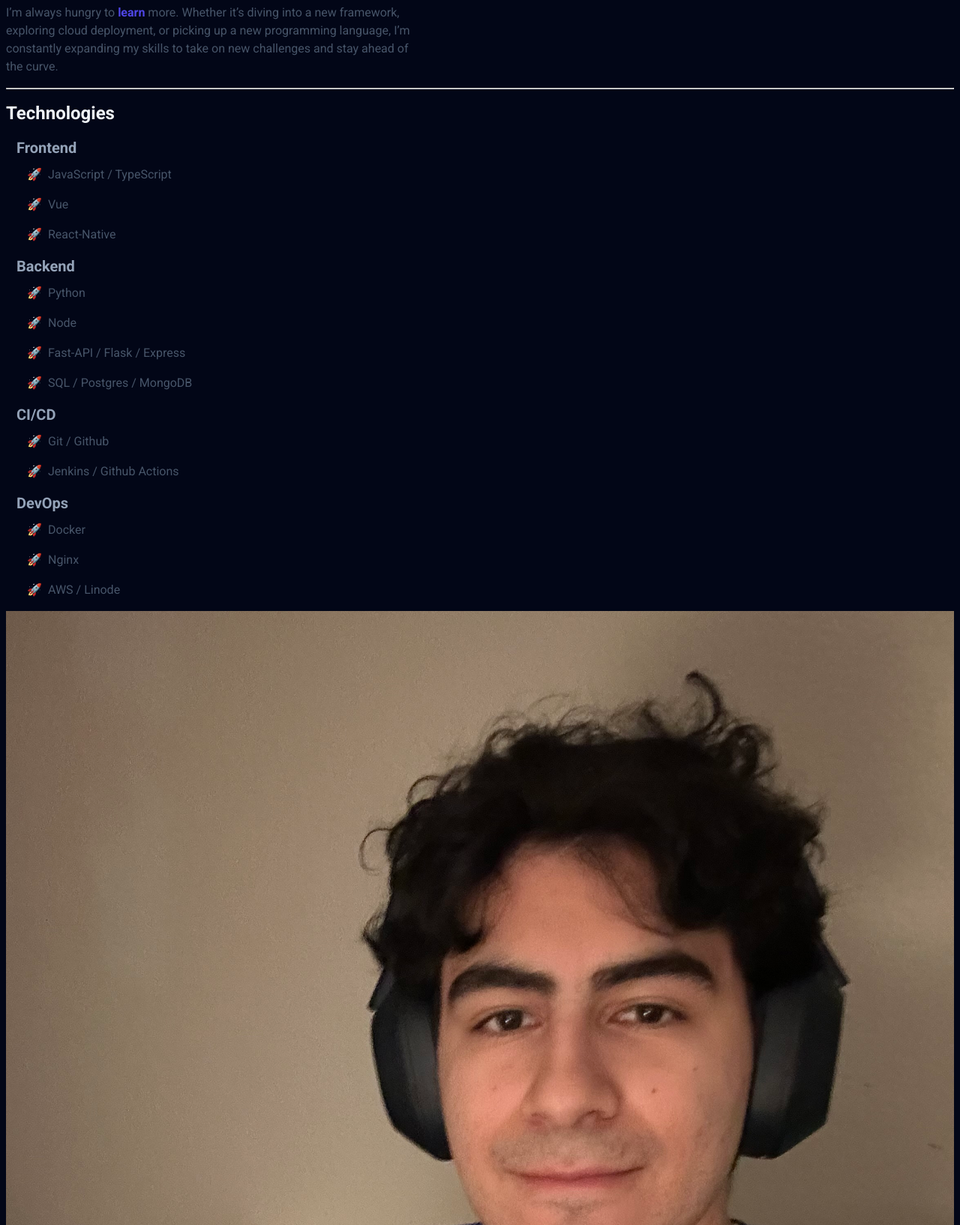
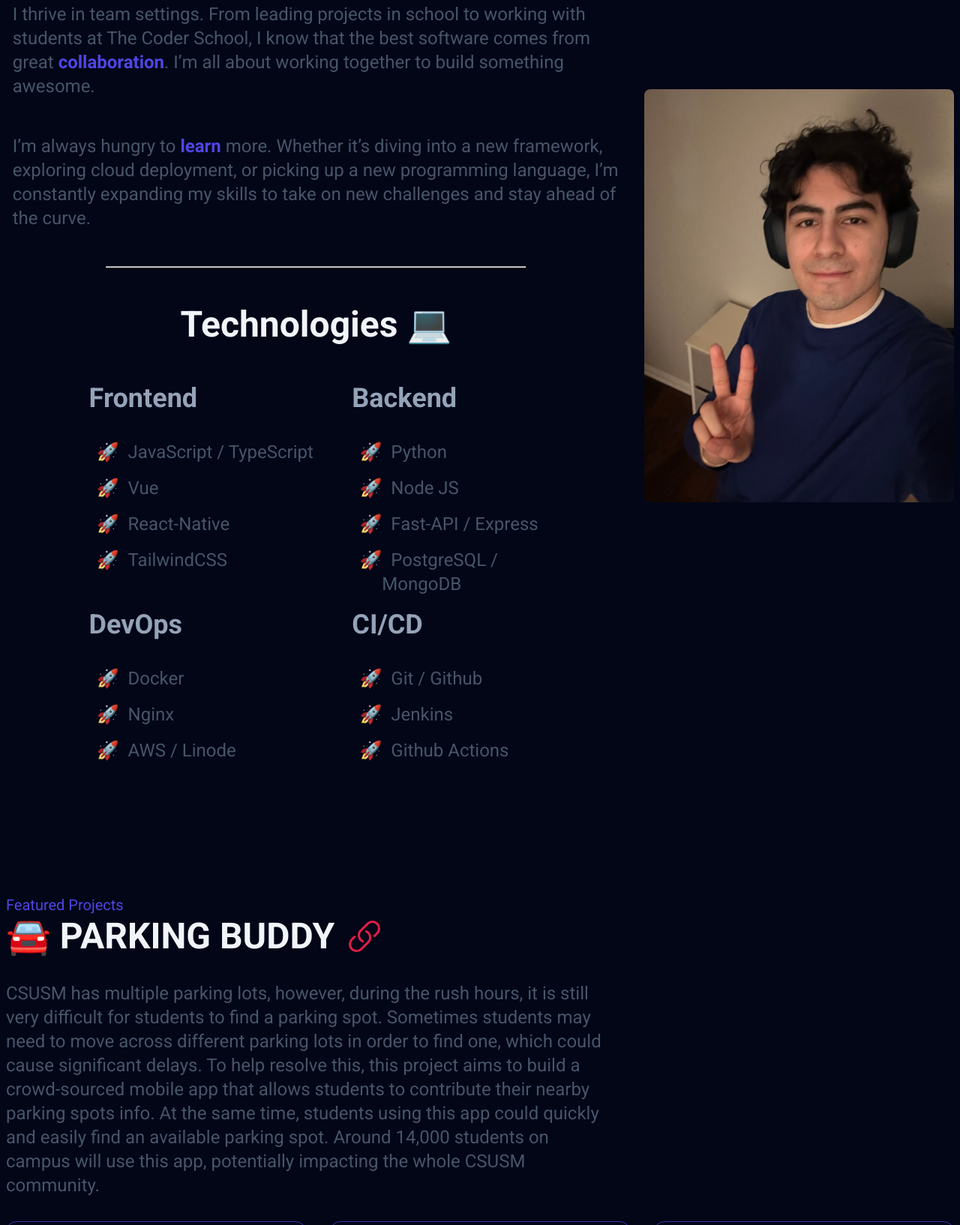
Before and after one commit to ElianRenteria/PortfolioWebsite, a website built with Vite: page index.html in a window 1280 px wide. Shown: the part 1166-2800 px from the top of the page at 75% size. Built offline with nearby package versions, Linux system fonts and the light colour scheme.

Commit message:
finished about section

```diff
--- a/index.html
+++ b/index.html
@@ -36,53 +36,89 @@
     <main>
       <section class="hero container">
         <img class="hero__img" src="./assets/images/profile/small.jpg" alt="Profile Picture" class="">
-        <h2 class="hero__subtitle">Hi, I'm Elian 👋</h2>
+        <h2 class="hero__subtitle">Hi, I'm Elian 🐥</h2>
         <h1 class="hero__title">JUNIOR<br>SOFTWARE ENGINEER</h1>
         <p class="hero__description">I create <strong>Web / Mobile / Cloud</strong> apps that solve real problems. Whether it’s Python, JavaScript, or whatever tool fits the job, I’m all about building <strong>Secure</strong> and <strong>Scalable</strong> solutions. Let’s make something impactful together.</p>
         <a class="hero__btn btn" href="#">Reach out</a>
       </section>
       <section class="about container section">
         <div class="about__content">
-          <h2 class="about__title">About</h2>
+          <h2 class="about__title">About 👨🏻‍💻</h2>
           <p class="about__description">I’m all about solving real-world problems with code. Whether it’s building applications or <strong>designing systems</strong>, I love creating practical solutions that make a meaningful impact.</p>
           <p class="about__description">I thrive in team settings. From leading projects in school to working with students at The Coder School, I know that the best software comes from great <strong>collaboration</strong>. I’m all about working together to build something awesome.</p>
           <p class="about__description">I’m always hungry to <strong>learn</strong> more. Whether it’s diving into a new framework, exploring cloud deployment, or picking up a new programming language, I’m constantly expanding my skills to take on new challenges and stay ahead of the curve.</p>
           <hr class="about__hr">
-          <h3 class="about__title">Technologies</h3>
+          <h3 class="about__title">Technologies 💻</h3>
           <div class="about__ul__container">
+            <div class="about__ul__row">
+              <ul class="about__ul">
                 <h2 class="about__title2">Frontend</h2>
-            <ul class="about__ul">
                 <li class="about__li"> JavaScript / TypeScript</li>
                 <li class="about__li"> Vue</li>
                 <li class="about__li"> React-Native</li>
+                <li class="about__li"> TailwindCSS</li>
               </ul>
+              <ul class="about__ul">
                 <h2 class="about__title2">Backend</h2>
+                <li class="about__li"> Python</li>
+                <li class="about__li"> Node JS</li>
+                <li class="about__li"> Fast-API / Express</li>
+                <li class="about__li"> PostgreSQL / MongoDB</li>
+              </ul>
+            </div>
+            <div class="about__ul__row">
               <ul class="about__ul">
-              <li class="about__li"> Python</li>
-              <li class="about__li"> Node</li>
-              <li class="about__li"> Fast-API / Flask / Express</li>
-              <li class="about__li"> SQL / Postgres / MongoDB</li>
-            </ul>
-            <h2 class="about__title2">CI/CD</h2>
-            <ul class="about__ul">
-              <li class="about__li"> Git / Github</li>
-              <li class="about__li"> Jenkins / Github Actions</li>
-            </ul>
                 <h2 class="about__title2">DevOps</h2>
-            <ul class="about__ul">
                 <li class="about__li"> Docker</li>
                 <li class="about__li"> Nginx</li>
                 <li class="about__li"> AWS / Linode</li>
               </ul>
+              <ul class="about__ul">
+                <h2 class="about__title2">CI/CD</h2>
+                <li class="about__li"> Git / Github</li>
+                <li class="about__li"> Jenkins</li>
+                <li class="about__li"> Github Actions</li>
+              </ul>
+
             </div>
           </div>
-        <div>
-          <img src="./assets/images/profile/main.jpg" alt="Profile Picture" class=""/>
+        </div>
+        <div class="about__image__container">
+          <img class="about__image" src="./assets/images/profile/main.jpg" alt="Profile Picture" class=""/>
         </div>
       </section>
-      <!-- <section></section>
-      <section></section>
-      <section></section> -->
+      <section class="featured container section">
+        <h3 class="featured__subtitle">Featured Projects</h3>
+        <div class="featured__wrapper">
+          <h2 class="featured__title">🚘 Parking Buddy</h2>
+          <a class="featured__link"><svg xmlns="http://www.w3.org/2000/svg" fill="none" viewBox="0 0 24 24" stroke-width="1.5" stroke="currentColor"><path stroke-linecap="round" stroke-linejoin="round" d="M13.19 8.688a4.5 4.5 0 0 1 1.242 7.244l-4.5 4.5a4.5 4.5 0 0 1-6.364-6.364l1.757-1.757m13.35-.622 1.757-1.757a4.5 4.5 0 0 0-6.364-6.364l-4.5 4.5a4.5 4.5 0 0 0 1.242 7.244" /></svg></a>
+        </div>
+        <p class="featured__description">CSUSM has multiple parking lots, however, during the rush hours, it is still very difficult for students to find a parking spot. Sometimes students may need to move across different parking lots in order to find one, which could cause significant delays. To help resolve this, this project aims to build a crowd-sourced mobile app that allows students to contribute their nearby parking spots info. At the same time, students using this app could quickly and easily find an available parking spot. Around 14,000 students on campus will use this app, potentially impacting the whole CSUSM community.</p>
+        <div class="featured__info-container">
+          <div>
+            <h3 class="featured__label">Tech Stack</h3>
+            <ul class="featured__techStack">
+              <li class="featured__info">Expo</li>
+              <li class="featured__info">React-Native</li>
+              <li class="featured__info">Firebase</li>
+              <li class="featured__info">Git</li>
+              <li class="featured__info">Github</li>
+              <li class="featured__info">Axios</li>
+              <li class="featured__info">React-Native-Maps SDK</li>
+            </ul>
+          </div>
+          <div>
+            <h3 class="featured__label">Project type</h3>
+            <p class="featured__info">Fullstack-Mobile</p>
+          </div>
+          <div>
+            <h3 class="featured__label">Timeline</h3>
+            <p class="featured__info">August 2023-December 2023</p>
+          </div>
+        </div>
+      </section>
+      <section class="section"></section>
+      <section class="section"></section>
     </main>
     <footer>
     </footer>
--- a/src/main.js
+++ b/src/main.js
@@ -3,4 +3,5 @@ import '../styles/style.css'
 import '../styles/components/header.css'
 import '../styles/components/hero.css'
 import '../styles/components/about.css'
+import '../styles/components/featured.css'
 import '../styles/utils.css'
--- a/styles/components/about.css
+++ b/styles/components/about.css
@@ -1,3 +1,10 @@
+.about {
+    display: flex;
+    flex-direction: column;
+    align-items: center;
+    gap: 1rem;
+}
+
 .about__content {
     display: flex;
     flex-direction: column;
@@ -12,7 +19,6 @@
 .about__title2 {
     font-size: var(--size-xl);
     color: var(--clr-slate400);
-    padding-left: .7em;
     padding-bottom: .5em;
 }
 
@@ -43,6 +49,7 @@
 .about__li {
     font-size: var(--size-sm);
     color: var(--clr-slate600);
+    margin-left: 2.5rem;
 }
 
 .about__li::before {
@@ -54,3 +61,140 @@
     display: flex;
     flex-direction: column;
 }
+
+.about__ul__row {
+    display: flex;
+    flex-direction: column;
+}
+
+/* XS */
+@media (min-width: 475px) {
+    .about {
+        gap: 1.5rem;
+    }
+
+    .about__content {
+        gap: 1.5rem;
+    }
+
+    .about__title {
+        font-size: var(--size-3xl);
+    }
+
+    .about__title2 {
+        font-size: var(--size-2xl);
+    }
+
+    .about__description {
+        font-size: var(--size-base);
+    }
+
+    .about__subtitle {
+        font-size: var(--size-base);
+    }
+
+    .about__li {
+        font-size: var(--size-base);
+    }
+
+    .about__image {
+        width: 23rem;
+        border-radius: .5rem;
+    }
+
+    .about__image__container {
+        display: flex;
+        justify-content: center;
+    }
+}
+
+/* SM */
+@media (min-width: 640px) {
+    .about__ul__row{
+        flex-direction: row;
+        justify-content: center;
+        align-items: start;
+    }
+    .about__ul {
+        flex: 1;
+    }
+}
+
+/* MD */
+/* @media (min-width: 768px) {
+
+} */
+
+/* LG */
+@media (min-width: 1024px) {
+    .about {
+        flex-direction: row;
+        justify-content: center;
+        align-items: center;
+    }
+    .about__content {
+        flex: 2;
+        align-items: center;
+        gap: 2rem;
+    }
+    .about__image__container {
+        flex: 1;
+    }
+    .about__image {
+        width: 46rem;
+    }
+    .about__hr {
+        width: 35em;
+    }
+
+    .about__title {
+        font-size: var(--size-4xl);
+    }
+
+    .about__title2 {
+        font-size: var(--size-3xl);
+    }
+
+    .about__description {
+        font-size: var(--size-lg);
+    }
+
+    .about__subtitle {
+        font-size: var(--size-lg);
+    }
+
+    .about__li {
+        font-size: var(--size-lg);
+    }
+}
+
+/* XLG */
+@media (min-width: 1280px) {
+    .about__content {
+        gap: 3rem;
+    }
+    .about__title {
+        font-size: var(--size-5xl);
+    }
+
+    .about__title2 {
+        font-size: var(--size-4xl);
+    }
+
+    .about__description {
+        font-size: var(--size-2xl);
+    }
+
+    .about__subtitle {
+        font-size: var(--size-2xl);
+    }
+
+    .about__li {
+        font-size: var(--size-2xl);
+    }
+}
+
+/* 2XLG */
+/* @media (min-width: 1536px) {
+
+} */
--- /dev/null
+++ b/styles/components/featured.css
@@ -0,0 +1,145 @@
+.featured__title {
+    font-size: var(--size-2xl);
+    color: var(--clr-light);
+    text-transform: uppercase;
+}
+
+.featured__subtitle {
+    font-size: var(--size-sm);
+    color: var(--clr-indigo);
+    text-transform: capitalize;
+    font-weight: 400;
+}
+
+.featured__link {
+    width: var(--size-2xl);
+    height: var(--size-2xl);
+}
+
+.featured__wrapper {
+    display: flex;
+    align-items: center;
+    gap: 1rem;
+}
+
+.featured__description {
+    max-width: 60ch;
+    color: var(--clr-slate600);
+    font-size: var(--size-sm);
+    margin: 1rem 0;
+}
+
+.featured__label {
+    font-size: var(--size-base);
+    text-transform: capitalize;
+    margin-bottom: 0.25em;
+}
+
+.featured__techStack {
+    padding: 0;
+    list-style: none;
+}
+
+.featured__info {
+    font-size: var(--size-sm);
+    color: var(--clr-slate600);
+    text-transform: capitalize;
+}
+.featured__info-container {
+    display: flex;
+    flex-wrap: wrap;
+    gap: 2rem;
+}
+.featured__info-container div{
+    border: 1px solid rgba(79, 70, 229, .7);
+    border-radius: .85rem;
+    padding: .5em 1em;
+    flex: 1;
+    min-width: 250px;
+}
+
+/* XS */
+@media (min-width: 475px) {
+    .featured__title {
+        font-size: var(--size-3xl);
+    }
+    .featured__subtitle {
+        font-size: var(--size-base);
+    }
+    .featured__link {
+        width: var(--size-3xl);
+        height: var(--size-3xl);
+    }
+    .featured__description {
+        font-size: var(--size-base);
+        margin: 1.5rem 0;
+    }
+    .featured__label {
+        font-size: var(--size-lg);
+    }
+    .featured__info {
+        font-size: var(--size-base);
+    }
+}
+
+/* SM */
+/* @media (min-width: 640px) {
+
+} */
+
+/* MD */
+/* @media (min-width: 768px) {
+
+} */
+
+/* LG */
+@media (min-width: 1024px) {
+    .featured__title {
+        font-size: var(--size-4xl);
+    }
+    .featured__subtitle {
+        font-size: var(--size-lg);
+    }
+    .featured__link {
+        width: var(--size-4xl);
+        height: var(--size-4xl);
+    }
+    .featured__description {
+        font-size: var(--size-xl);
+    }
+    .featured__label {
+        font-size: var(--size-xl);
+    }
+    .featured__info {
+        font-size: var(--size-lg);
+    }
+}
+
+/* XLG */
+@media (min-width: 1280px) {
+    .featured__title {
+        font-size: var(--size-5xl);
+    }
+    .featured__subtitle {
+        font-size: var(--size-xl);
+    }
+    .featured__link {
+        width: var(--size-5xl);
+        height: var(--size-5xl);
+    }
+    .featured__description {
+        font-size: var(--size-2xl);
+        margin: 2rem 0;
+    }
+    .featured__label {
+        font-size: var(--size-2xl);
+    }
+    .featured__info {
+        font-size: var(--size-xl);
+    }
+}
+
+/* 2XLG */
+/* @media (min-width: 1536px) {
+
+} */
--- a/styles/components/header.css
+++ b/styles/components/header.css
@@ -33,7 +33,6 @@
         display: flex;
         align-items: center;
         list-style: none;
-        border: 1px solid red;
         padding: 0;
         gap: 2em;
         transition: color 0.3s;
--- a/styles/style.css
+++ b/styles/style.css
@@ -18,7 +18,7 @@
   --size-lg: 1.125rem;
   --size-xl: 1.25rem;
   --size-2xl: 1.5rem;
-  --size-3xl: 1.875;
+  --size-3xl: 1.875rem;
   --size-4xl: 2.25rem;
   --size-5xl: 3rem;
   --size-6xl: 3.75rem;
```
Lines whose indentation alone changed are shown as unchanged.
